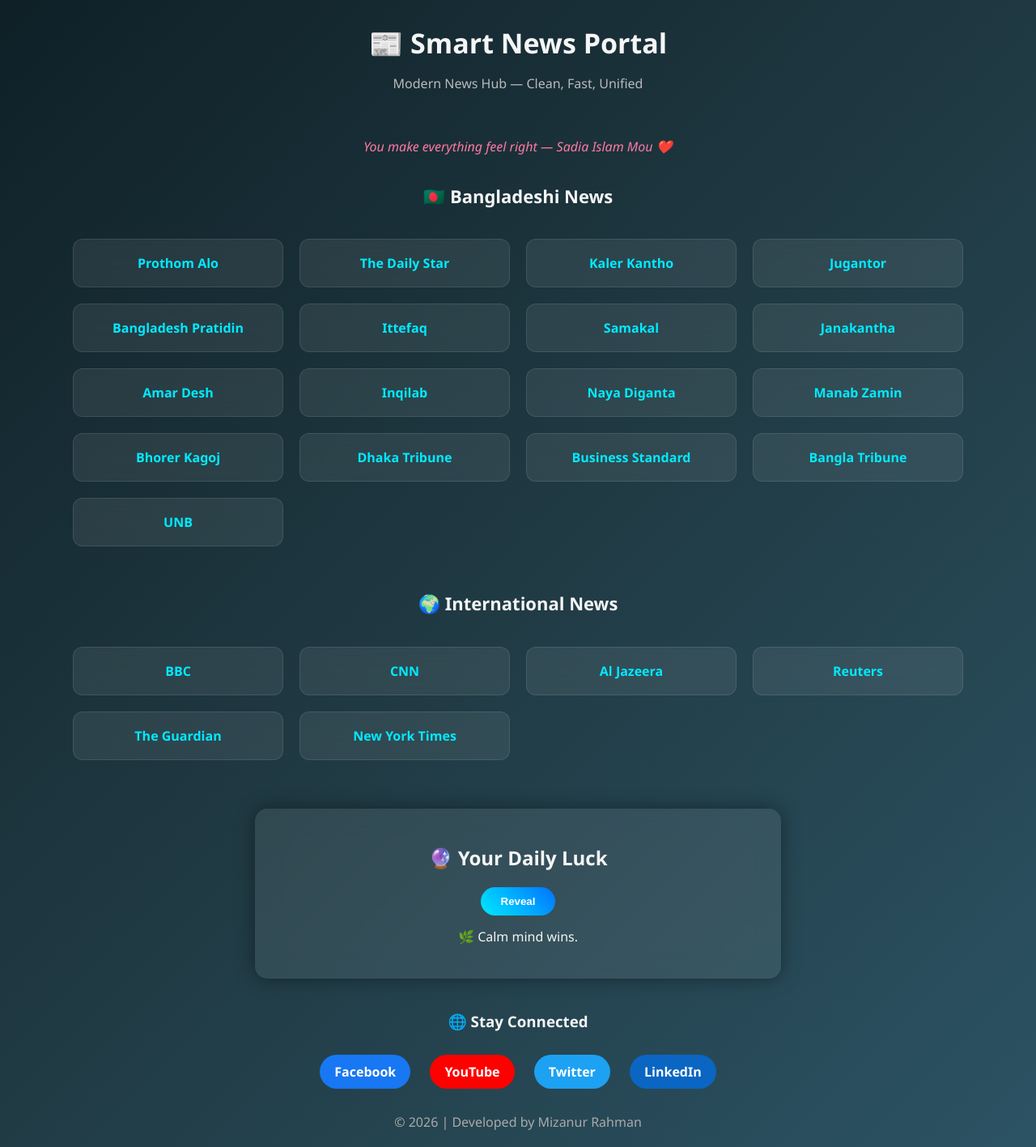
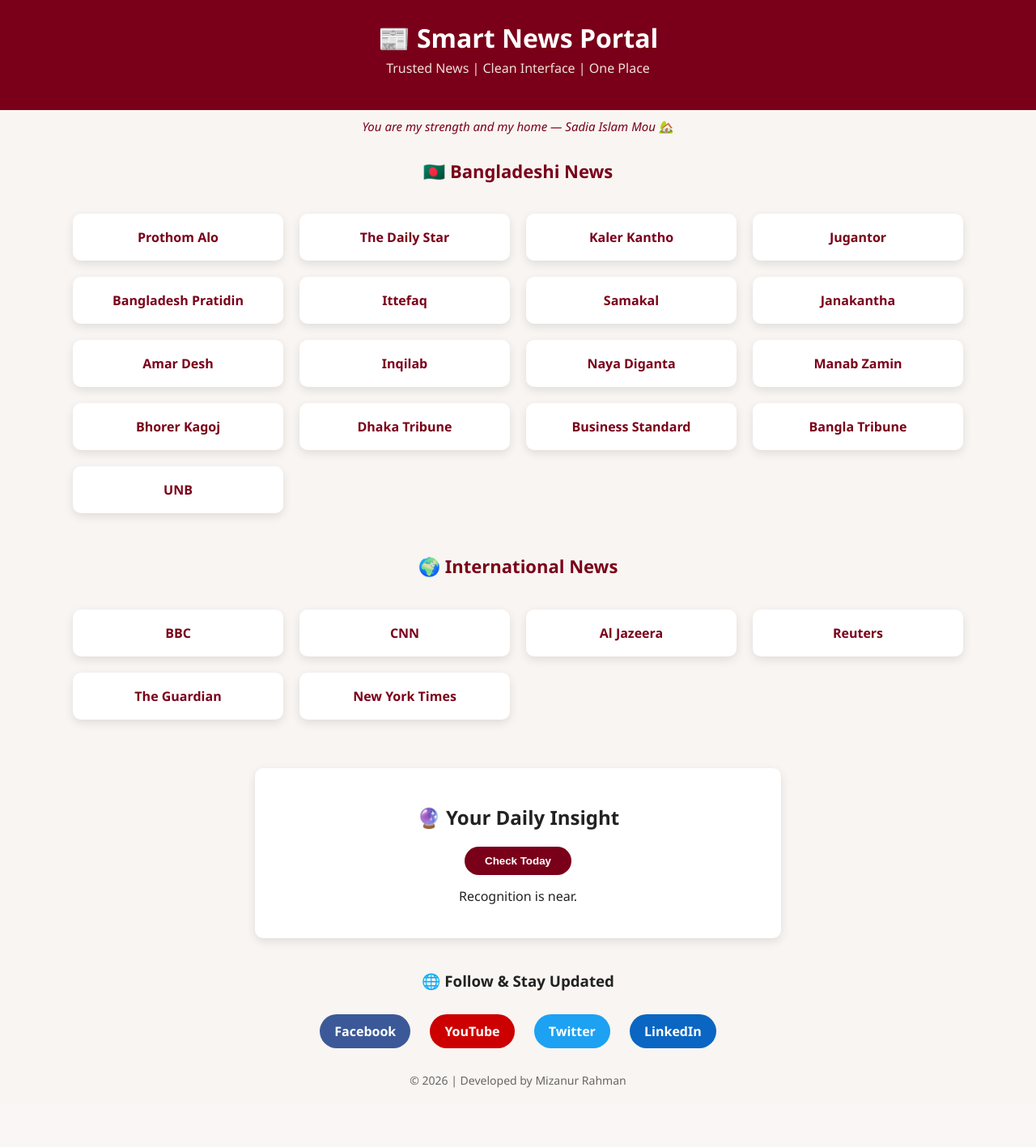
Before and after one commit to mizan918/news-ready-app, a Flask app: page / in a window 1280 px wide. Shown: the whole page at 81% size. After the commit the page ends 1344 px from the top, so only its background shows below. Run offline with Flask 3, Linux system fonts and the light colour scheme.

Commit message:
Update index.html

```diff
--- a/news_ready_app/templates/index.html
+++ b/news_ready_app/templates/index.html
@@ -8,23 +8,26 @@
 body {
     margin: 0;
     font-family: 'Segoe UI', Tahoma, sans-serif;
-    background: linear-gradient(135deg, #0f2027, #203a43, #2c5364);
-    color: #f5f5f5;
+    background: #f8f5f2;
+    color: #222;
 }
 
 /* HEADER */
 header {
+    background: #7a0019;
+    color: #fff;
     text-align: center;
-    padding: 30px;
+    padding: 25px;
 }
 
 header h1 {
-    font-size: 34px;
     margin: 0;
+    font-size: 32px;
 }
 
 header p {
-    color: #bbb;
+    margin-top: 5px;
+    color: #f0dede;
 }
 
 /* LOVE LINE */
@@ -32,15 +35,16 @@
     text-align: center;
     margin: 10px;
     font-style: italic;
-    color: #ff7aa2;
-    font-size: 16px;
+    color: #7a0019;
+    font-size: 15px;
 }
 
-/* SECTION TITLE */
+/* SECTION */
 .section-title {
     text-align: center;
-    margin-top: 35px;
+    margin-top: 30px;
     font-size: 22px;
+    color: #7a0019;
 }
 
 /* GRID */
@@ -55,23 +59,22 @@
 
 /* CARD */
 .card {
-    background: rgba(255,255,255,0.08);
-    backdrop-filter: blur(12px);
-    border-radius: 12px;
+    background: #ffffff;
+    border-radius: 10px;
     padding: 18px;
     text-align: center;
+    box-shadow: 0 4px 12px rgba(0,0,0,0.1);
     transition: 0.3s;
-    border: 1px solid rgba(255,255,255,0.1);
 }
 
 .card:hover {
-    transform: translateY(-8px);
-    box-shadow: 0 0 20px rgba(0,200,255,0.3);
+    transform: translateY(-5px);
+    box-shadow: 0 8px 18px rgba(0,0,0,0.15);
 }
 
 .card a {
     text-decoration: none;
-    color: #00eaff;
+    color: #7a0019;
     font-weight: bold;
 }
 
@@ -80,25 +83,24 @@
     max-width: 600px;
     margin: 40px auto;
     padding: 25px;
-    border-radius: 15px;
+    border-radius: 10px;
     text-align: center;
-    background: rgba(255,255,255,0.08);
-    backdrop-filter: blur(15px);
-    box-shadow: 0 0 25px rgba(0,0,0,0.4);
+    background: #ffffff;
+    box-shadow: 0 4px 12px rgba(0,0,0,0.1);
 }
 
 .luck-box button {
     padding: 10px 25px;
     border-radius: 25px;
     border: none;
-    background: linear-gradient(45deg, #00eaff, #0072ff);
+    background: #7a0019;
     color: white;
     font-weight: bold;
     cursor: pointer;
 }
 
 .luck-box button:hover {
-    opacity: 0.85;
+    background: #5c0012;
 }
 
 /* SOCIAL */
@@ -118,20 +120,22 @@
     transition: 0.3s;
 }
 
-.fb { background: #1877f2; }
-.yt { background: #ff0000; }
+/* Social colors (slightly toned for premium look) */
+.fb { background: #3b5998; }
+.yt { background: #cc0000; }
 .tw { background: #1da1f2; }
 .li { background: #0a66c2; }
 
 .social-box a:hover {
-    transform: scale(1.1);
+    transform: scale(1.08);
 }
 
 /* FOOTER */
 footer {
     text-align: center;
     padding: 20px;
-    color: #aaa;
+    color: #666;
+    font-size: 14px;
 }
 </style>
 </head>
@@ -140,10 +144,9 @@
 
 <header>
     <h1>📰 Smart News Portal</h1>
-    <p>Modern News Hub — Clean, Fast, Unified</p>
+    <p>Trusted News | Clean Interface | One Place</p>
 </header>
 
-<!-- ❤️ LOVE LINE -->
 <div class="love-line">
     <span id="love-text"></span>
 </div>
@@ -168,14 +171,14 @@
 
 <!-- 🔮 DAILY LUCK -->
 <div class="luck-box">
-    <h2>🔮 Your Daily Luck</h2>
-    <button onclick="generateLuck()">Reveal</button>
+    <h2>🔮 Your Daily Insight</h2>
+    <button onclick="generateLuck()">Check Today</button>
     <p id="luck-text" style="margin-top:15px;"></p>
 </div>
 
 <!-- 🌐 SOCIAL -->
 <div class="social-box">
-    <h3>🌐 Stay Connected</h3>
+    <h3>🌐 Follow & Stay Updated</h3>
     <a href="https://www.facebook.com" target="_blank" class="fb">Facebook</a>
     <a href="https://www.youtube.com" target="_blank" class="yt">YouTube</a>
     <a href="https://www.twitter.com" target="_blank" class="tw">Twitter</a>
@@ -186,15 +189,14 @@
     © 2026 | Developed by Mizanur Rahman
 </footer>
 
-<!-- ❤️ RANDOM LOVE LINE -->
+<!-- ❤️ LOVE -->
 <script>
 const loveTexts = [
 "You are my calm in chaos — Sadia Islam Mou ❤️",
 "My world feels complete with you — Sadia Islam Mou 💫",
 "You are my forever peace — Sadia Islam Mou 🌙",
 "I found my happiness in you — Sadia Islam Mou 💖",
-"You are my strength and my home — Sadia Islam Mou 🏡",
-"You make everything feel right — Sadia Islam Mou ❤️"
+"You are my strength and my home — Sadia Islam Mou 🏡"
 ];
 
 function showLove() {
@@ -203,48 +205,24 @@
 }
 </script>
 
-<!-- 🔮 DAILY LUCK -->
+<!-- 🔮 LUCK -->
 <script>
 const luckAnswers = [
-"🌙 Opportunity is quietly approaching.",
-"⚡ A bold step will change everything.",
-"🔮 Someone will support you soon.",
-"🌟 Recognition is near.",
-"🌀 Delay today, benefit tomorrow.",
-"🔥 Take action, results will follow.",
-"🌊 Stay patient, success is forming.",
-"🧭 You are on the right path.",
-"💎 Hidden chance ahead.",
-"🌤️ Better days are coming.",
-"🚀 Your effort will pay off.",
-"🕰️ Timing is key now.",
-"🌌 Risk will reward you.",
-"⚖️ Balance brings luck.",
-"🌿 Calm mind wins.",
-"💫 Help is coming.",
-"🔓 New opportunity soon.",
-"📈 Growth is steady.",
-"🌠 Old dream returns.",
-"🧠 Trust yourself."
+"Opportunity is approaching.",
+"Take a bold step today.",
+"Someone will support you.",
+"Recognition is near.",
+"Stay patient.",
+"Action brings results.",
+"Success is forming.",
+"You are on the right path.",
+"Hidden chance ahead.",
+"Better days coming."
 ];
 
-function getTodayLuck() {
-    let today = new Date().toDateString();
-    let storedDate = localStorage.getItem("luck_date");
-    let storedLuck = localStorage.getItem("luck_value");
-
-    if (storedDate === today && storedLuck) {
-        return storedLuck;
-    } else {
-        let newLuck = luckAnswers[Math.floor(Math.random() * luckAnswers.length)];
-        localStorage.setItem("luck_date", today);
-        localStorage.setItem("luck_value", newLuck);
-        return newLuck;
-    }
-}
-
 function generateLuck() {
-    document.getElementById("luck-text").innerText = getTodayLuck();
+    let luck = luckAnswers[Math.floor(Math.random() * luckAnswers.length)];
+    document.getElementById("luck-text").innerText = luck;
 }
 </script>
 
```
